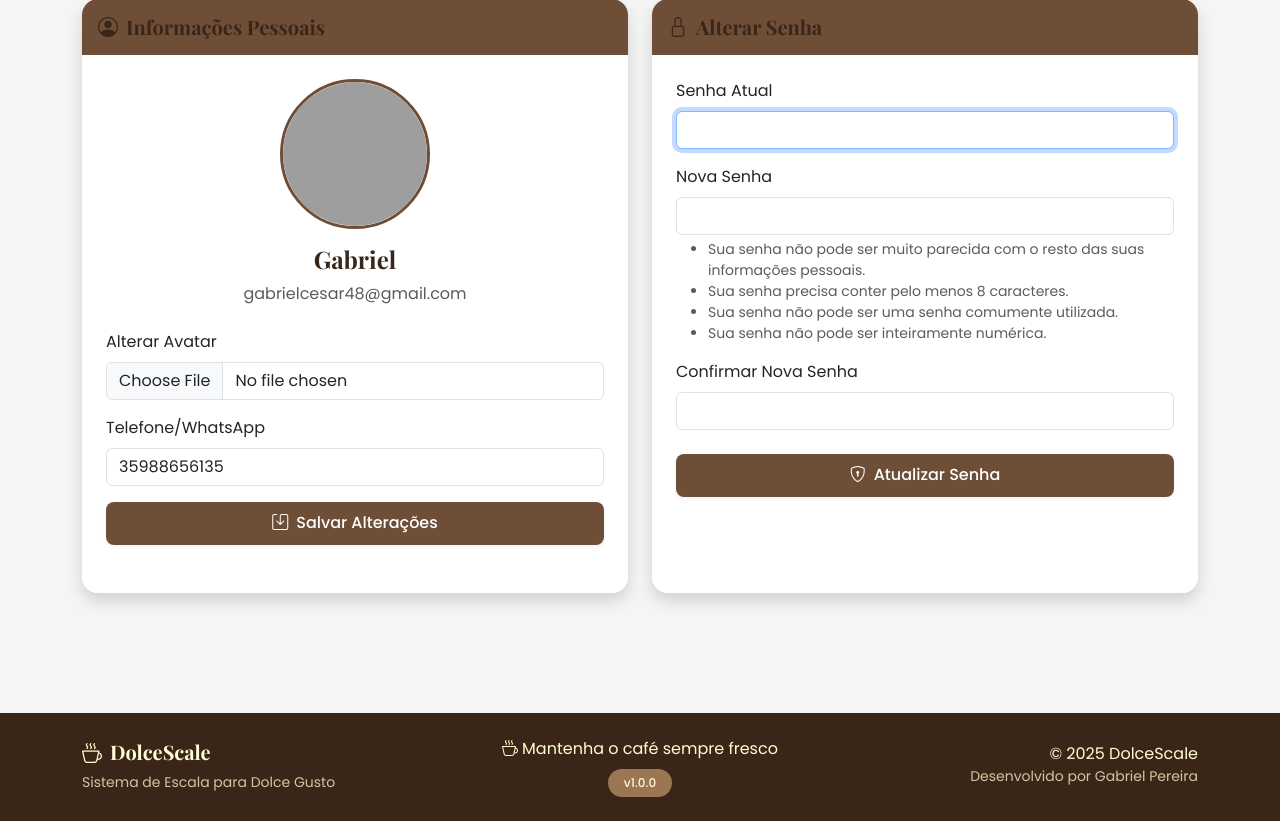
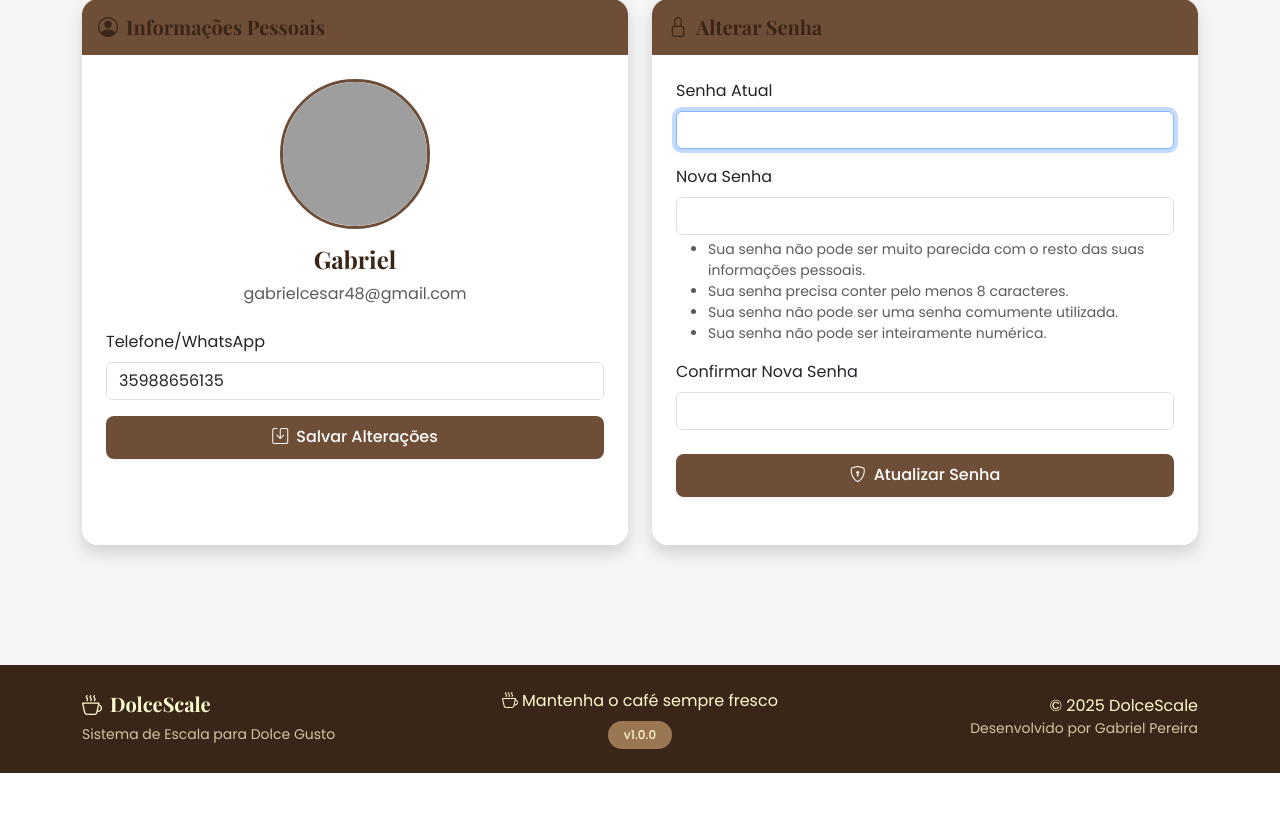
Before and after one commit to GabrielCesar48/dolcescale, a Django app: page /perfil/ in a window 1280 px wide. Shown: the part 227-1048 px from the top of the page. After the commit the page ends 1000 px from the top, so only its background shows below. Run offline with Django 5.2, Linux system fonts and the light colour scheme; a user stored in the database is signed in; data comes from the database, SQL or seed files in the repository; both versions use the stored data as it was after the commit; data that the repository does not hold is empty; grey boxes are pictures that could not be loaded.

Commit message:
retirando opcao de trocar avatar

```diff
--- a/templates/core/profile.html
+++ b/templates/core/profile.html
@@ -33,14 +33,6 @@
                     <form method="post" enctype="multipart/form-data">
                         {% csrf_token %}
                         <input type="hidden" name="form_type" value="profile">
-
-                        <div class="mb-3">
-                            <label for="{{ profile_form.avatar.id_for_label }}" class="form-label">Alterar Avatar</label>
-                            {{ profile_form.avatar }}
-                            {% if profile_form.avatar.errors %}
-                                <div class="text-danger small">{{ profile_form.avatar.errors }}</div>
-                            {% endif %}
-                        </div>
 
                         <div class="mb-3">
                             <label for="{{ profile_form.phone.id_for_label }}" class="form-label">Telefone/WhatsApp</label>
```
Also changed, not shown: db.sqlite3.
